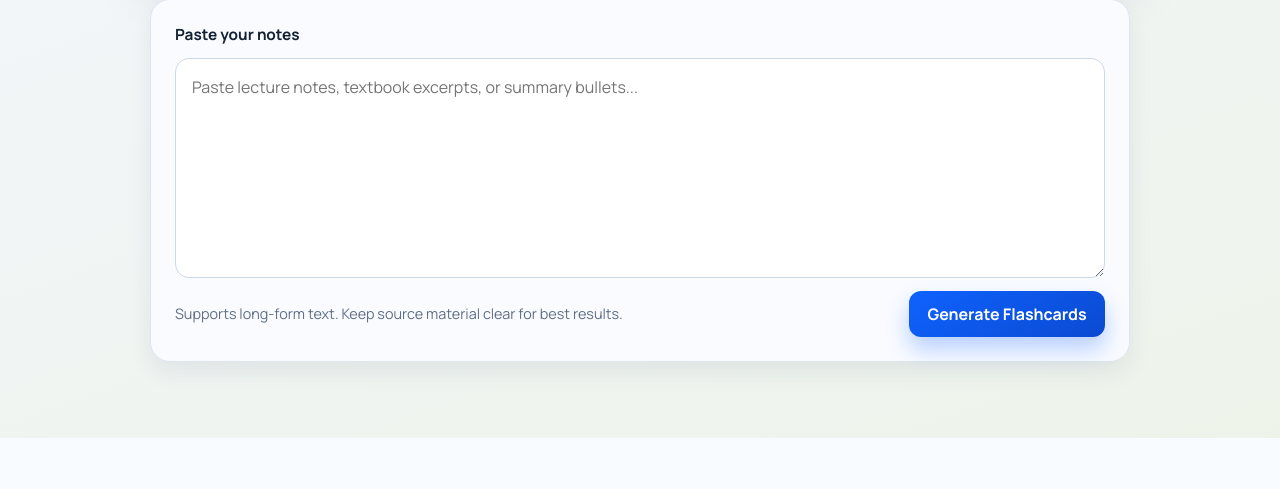
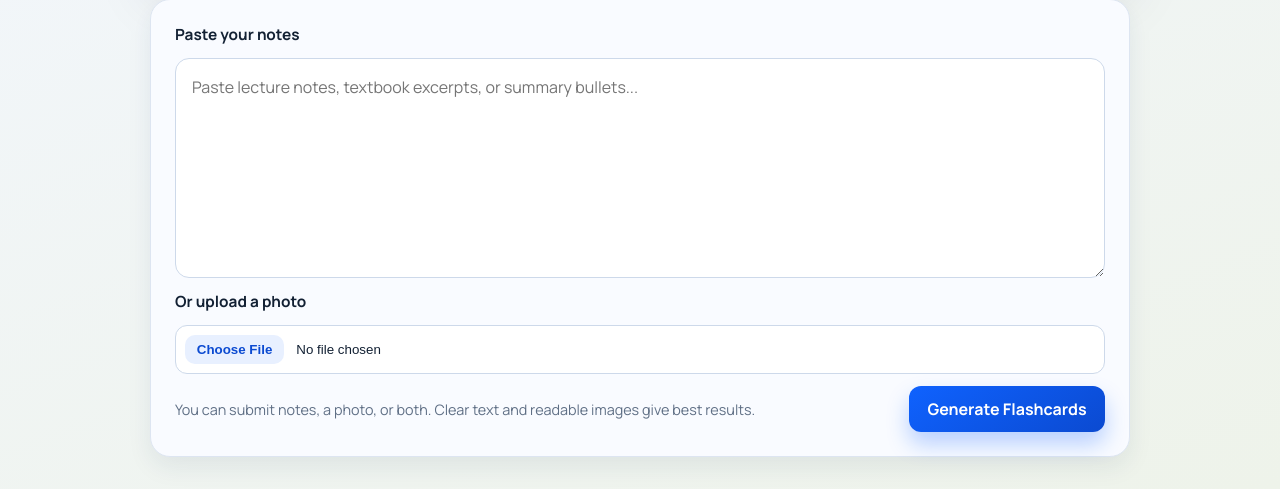
Before and after one commit to tgybyrl/FlashCard-App, a Flask app: page / in a window 1280 px wide. Shown: the part 394-883 px from the top of the page. Before the commit the page ends 832 px from the top, so only its background shows below. Run offline with Flask 3, Linux system fonts and the light colour scheme.

Commit message:
eat: add image upload flashcard generation with vision-model fallback and safer upload handling

```diff
--- a/app.py
+++ b/app.py
@@ -1,5 +1,6 @@
 import json
 import os
+import base64
 
 import requests
 from dotenv import load_dotenv
@@ -11,6 +12,13 @@ load_dotenv()
 app = Flask(__name__)
 app.config["SQLALCHEMY_DATABASE_URI"] = "sqlite:///flashcards.db"
 app.config["SQLALCHEMY_TRACK_MODIFICATIONS"] = False
+app.config["MAX_CONTENT_LENGTH"] = 4 * 1024 * 1024  # 4 MB upload limit
+
+ALLOWED_IMAGE_MIME_TYPES = {
+    "image/jpeg",
+    "image/png",
+    "image/webp",
+}
 
 db = SQLAlchemy(app)
 
@@ -21,7 +29,7 @@ class Flashcard(db.Model):
     answer = db.Column(db.String(255), nullable=False)
 
 
-def generate_flashcards_from_notes(notes: str):
+def generate_flashcards_from_notes(notes: str, image_data_url: str | None = None):
     """Call an AI API and return a validated flashcard JSON list.
 
     Expected return format:
@@ -30,12 +38,23 @@ def generate_flashcards_from_notes(notes: str):
       ...
     ]
     """
-    if not notes or not notes.strip():
-        raise ValueError("notes must be a non-empty string")
+    if not notes.strip() and not image_data_url:
+        raise ValueError("Provide notes or an image")
 
     api_url = os.getenv("AI_API_URL", "https://api.openai.com/v1/chat/completions")
     api_key = os.getenv("AI_API_KEY")
-    model = os.getenv("AI_MODEL", "gpt-4.1-mini")
+    base_model = os.getenv("AI_MODEL", "gpt-4.1-mini")
+    vision_model = os.getenv("AI_VISION_MODEL", "").strip()
+
+    if image_data_url:
+        if vision_model:
+            model = vision_model
+        elif "api.groq.com" in api_url:
+            model = "meta-llama/llama-4-scout-17b-16e-instruct"
+        else:
+            model = base_model
+    else:
+        model = base_model
 
     if not api_key:
         raise RuntimeError("Missing AI_API_KEY environment variable")
@@ -51,6 +70,20 @@ def generate_flashcards_from_notes(notes: str):
         "question and answer."
     )
 
+    user_text = (
+        f"{prompt}\n\n"
+        "Return shape: {\"flashcards\": [{\"question\": \"...\", \"answer\": \"...\"}]}\n\n"
+        f"Notes:\n{notes or 'No text notes provided. Use the image content.'}"
+    )
+
+    if image_data_url:
+        user_content = [
+            {"type": "text", "text": user_text},
+            {"type": "image_url", "image_url": {"url": image_data_url}},
+        ]
+    else:
+        user_content = user_text
+
     payload = {
         "model": model,
         "temperature": 0.2,
@@ -64,11 +97,7 @@ def generate_flashcards_from_notes(notes: str):
             },
             {
                 "role": "user",
-                "content": (
-                    f"{prompt}\n\n"
-                    "Return shape: {\"flashcards\": [{\"question\": \"...\", \"answer\": \"...\"}]}\n\n"
-                    f"Notes:\n{notes}"
-                ),
+                "content": user_content,
             },
         ],
     }
@@ -80,6 +109,11 @@ def generate_flashcards_from_notes(notes: str):
     response = requests.post(api_url, headers=headers, json=payload, timeout=45)
     if not response.ok:
         provider_error = response.text[:500]
+        if image_data_url and "content must be a string" in provider_error:
+            raise RuntimeError(
+                "Your current model does not support image inputs. "
+                "Set AI_VISION_MODEL to a vision-capable model."
+            )
         raise RuntimeError(
             f"AI request failed ({response.status_code}) at {api_url}: {provider_error}"
         )
@@ -88,6 +122,11 @@ def generate_flashcards_from_notes(notes: str):
     content = data.get("choices", [{}])[0].get("message", {}).get("content")
     if not content:
         raise RuntimeError("AI response did not contain message content")
+
+    if isinstance(content, list):
+        content = "".join(
+            part.get("text", "") for part in content if isinstance(part, dict)
+        )
 
     parsed = json.loads(content)
     flashcards = parsed.get("flashcards") if isinstance(parsed, dict) else parsed
@@ -124,21 +163,55 @@ def index():
 @app.post("/submit")
 def submit():
     notes = request.form.get("notes", "").strip()
+    uploaded_photo = request.files.get("photo")
+    image_data_url = None
 
-    if not notes:
+    has_photo = bool(uploaded_photo and uploaded_photo.filename)
+
+    if not notes and not has_photo:
         return (
             render_template(
                 "index.html",
                 flashcards=[],
                 notes_text="",
-                error="Please paste some notes first.",
+                error="Please paste notes or upload an image first.",
                 success=None,
             ),
             400,
         )
 
+    if has_photo:
+        mime_type = uploaded_photo.mimetype
+        if mime_type not in ALLOWED_IMAGE_MIME_TYPES:
+            return (
+                render_template(
+                    "index.html",
+                    flashcards=[],
+                    notes_text=notes,
+                    error="Unsupported image type. Use JPG, PNG, or WEBP.",
+                    success=None,
+                ),
+                400,
+            )
+
+        image_bytes = uploaded_photo.read()
+        if not image_bytes:
+            return (
+                render_template(
+                    "index.html",
+                    flashcards=[],
+                    notes_text=notes,
+                    error="Uploaded image is empty.",
+                    success=None,
+                ),
+                400,
+            )
+
+        encoded_image = base64.b64encode(image_bytes).decode("utf-8")
+        image_data_url = f"data:{mime_type};base64,{encoded_image}"
+
     try:
-        generated_cards = generate_flashcards_from_notes(notes)
+        generated_cards = generate_flashcards_from_notes(notes, image_data_url)
 
         saved_cards = []
         for card in generated_cards:
--- a/static/styles.css
+++ b/static/styles.css
@@ -164,6 +164,27 @@ body {
   box-shadow: 0 0 0 4px rgba(15, 98, 254, 0.14);
 }
 
+.notes-form input[type="file"] {
+  width: 100%;
+  border-radius: 12px;
+  border: 1px solid #cdd9ea;
+  background: #fff;
+  color: var(--text-main);
+  padding: 0.55rem;
+}
+
+.notes-form input[type="file"]::file-selector-button {
+  border: 0;
+  border-radius: 10px;
+  padding: 0.45rem 0.75rem;
+  margin-right: 0.75rem;
+  background: #e8f0ff;
+  color: #0b4ad1;
+  font: inherit;
+  font-weight: 700;
+  cursor: pointer;
+}
+
 .action-row {
   display: flex;
   justify-content: space-between;
--- a/templates/index.html
+++ b/templates/index.html
@@ -39,16 +39,23 @@
       </section>
 
       <section class="panel">
-        <form action="/submit" method="post" class="notes-form">
+        <form
+          action="/submit"
+          method="post"
+          class="notes-form"
+          enctype="multipart/form-data"
+        >
           <label for="notes">Paste your notes</label>
           <textarea
             id="notes"
             name="notes"
             placeholder="Paste lecture notes, textbook excerpts, or summary bullets..."
-            required
           >
 {{ notes_text or "" }}</textarea
           >
+
+          <label for="photo">Or upload a photo</label>
+          <input id="photo" name="photo" type="file" accept="image/*" />
 
           {% if error %}
           <p class="message error">{{ error }}</p>
@@ -58,8 +65,8 @@
 
           <div class="action-row">
             <p class="helper-text">
-              Supports long-form text. Keep source material clear for best
-              results.
+              You can submit notes, a photo, or both. Clear text and readable
+              images give best results.
             </p>
             <button type="submit">Generate Flashcards</button>
           </div>
```
Also changed, not shown: instance/flashcards.db.
